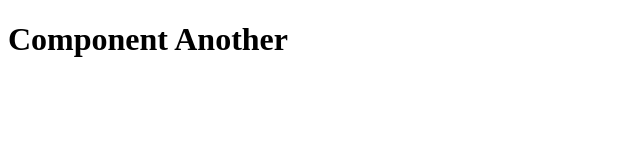
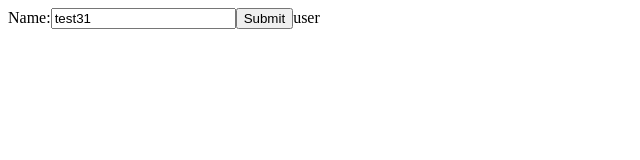
Before and after one commit to sdh100shaun/react-form, a React app: page / in a window 1280 px wide. Shown: the whole page, without its empty margins (0-640 px from the left). Built offline with nearby package versions, Linux system fonts and the light colour scheme.

Commit message:
nested component issues

```diff
--- a/Attendance.jsx
+++ /dev/null
@@ -1,11 +0,0 @@
-import React from 'react'
-import ReactDOM from 'react-dom'
-
-class Attendance extends React.Component
-{
-	render(){
-		return <h1>Component Another</h1>
-	}
-}
-
-ReactDOM.render(<Attendance />,document.getElementById('app'));
--- a/index.html
+++ b/index.html
@@ -8,7 +8,7 @@
 
 <body>
     <div id="app"></div>
-    <script src="bundle.js"></script>
+    <script src="dist/bundle.js"></script>
 </body>
 
 </html>
--- a/main.js
+++ /dev/null
@@ -1 +0,0 @@
-import Attendance from './Attendance.jsx';
--- a/package.json
+++ b/package.json
@@ -10,7 +10,8 @@
   "license": "MIT",
   "dependencies": {
     "react": "^15.4.1",
-    "react-dom": "^15.4.1"
+    "react-dom": "^15.4.1",
+    "react-redux": "^5.0.1"
   },
   "devDependencies": {
     "babel-core": "^6.21.0",
--- /dev/null
+++ b/src/AttendanceFormComponent.jsx
@@ -0,0 +1,44 @@
+import React from 'react';
+import ReactDOM from 'react-dom';
+import AttendanceFormInputComponent from './AttendanceFormInputComponent.jsx';
+
+class AttendanceFormComponent extends React.Component {
+   constructor(props) {
+    super(props);
+    this.state = {value: props.value,item:props.item};
+    this.properties={};
+    this.handleChild = this.handleChild.bind(this);
+    this.handleSubmit = this.handleSubmit.bind(this);
+  }
+
+  handleChild(e) {
+     this.properties[e.target.name] = e.target.value;
+     console.log(this.properties);
+     this.state.value=e.target.value;
+
+
+
+  }
+
+
+  handleSubmit(event) {
+    console.log(this.state);
+    alert('A name was submitted: ' + this.state.value.trim());
+    event.preventDefault();
+  }
+
+  render() {
+    return (
+      <form onSubmit={this.handleSubmit}>
+        <label>
+          Name:
+           <AttendanceFormInputComponent value={this.state.value} name={this.state.item} handler={this.handleChild} />
+        </label>
+        <input type="submit" value="Submit" />
+      {this.state.item}
+      </form>
+    );
+  }
+}
+
+ReactDOM.render(<AttendanceFormComponent value="test31" item="user"/>,document.getElementById('app'));
--- /dev/null
+++ b/src/AttendanceFormInputComponent.jsx
@@ -0,0 +1,18 @@
+import React from 'react';
+import ReactDOM from 'react-dom';
+
+class AttendanceFormInputComponent extends React.Component{
+
+  constructor(props){
+    super(props);
+    this.state=props;
+
+  }
+
+
+
+  render() {
+    return <input type="text" value={this.state.value} name={this.state.name} onChange={this.state.handler}/>
+  }
+}
+export default AttendanceFormInputComponent;
--- /dev/null
+++ b/src/AttendanceRecord.js
@@ -0,0 +1,4 @@
+class AttendanceRecord
+{
+
+}
--- /dev/null
+++ b/src/main.js
@@ -0,0 +1 @@
+import {AttendanceFormComponent} from './AttendanceFormComponent.jsx';
--- a/webpack.config.js
+++ b/webpack.config.js
@@ -2,8 +2,8 @@ var path = require('path');
 var webpack = require('webpack');
 
 module.exports={
-	entry:'./main.js',
-	output:{path: __dirname,filename:'bundle.js'},
+	entry:'./src/main.js',
+	output:{path: __dirname,filename:'./dist/bundle.js'},
 	module:{
 		loaders:[
 		{
```
Also changed, not shown: dist/bundle.js, 1 other file.
